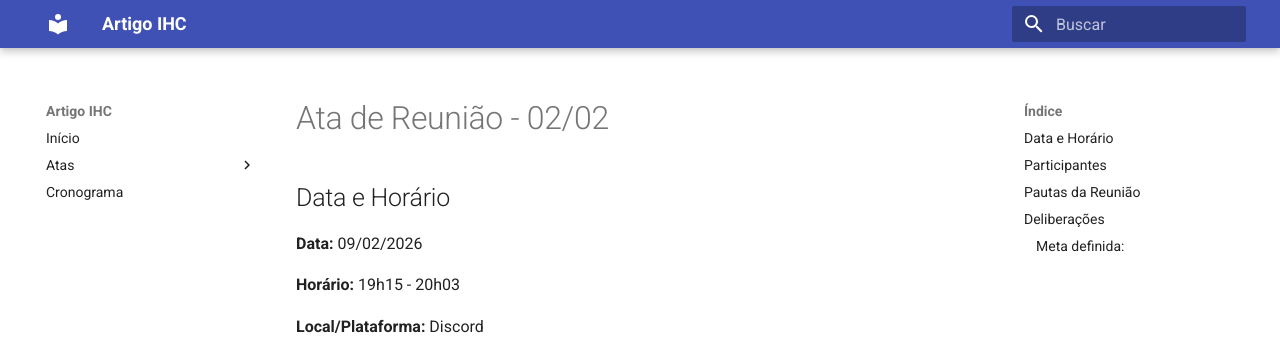
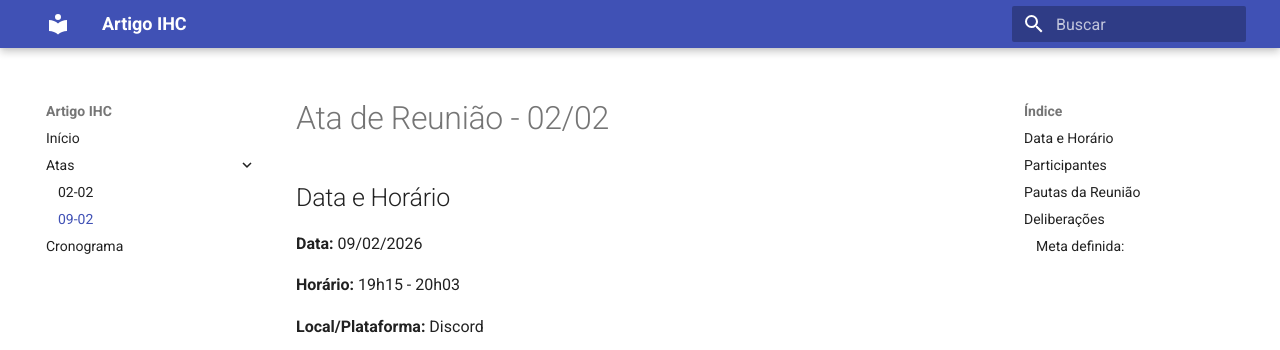
Before and after one commit to samuelncaetano/IHC, an MkDocs documentation site: the page built from docs/atas/09_02.md, in a window 1280 px wide. Shown: the top 350 px of the page. Built offline with MkDocs 1.6.1 and Material for MkDocs 9.7.7, drawn with Linux system fonts in a browser that asks for light colours.

Commit message:
UPDATE mkdcos.yml

```diff
--- a/mkdocs.yml
+++ b/mkdocs.yml
@@ -11,4 +11,5 @@ nav:
   - Início: index.md
   - Atas:
     - '02-02': 'atas/02_02.md'
+    - '09-02': 'atas/09_02.md'
   - Cronograma: cronograma.md
```
